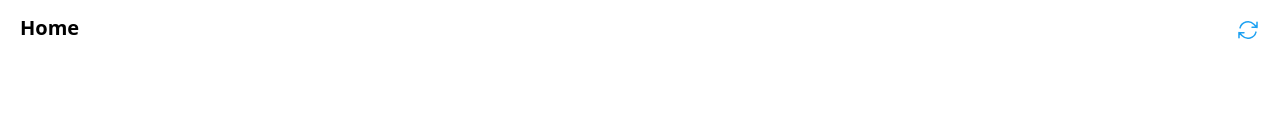
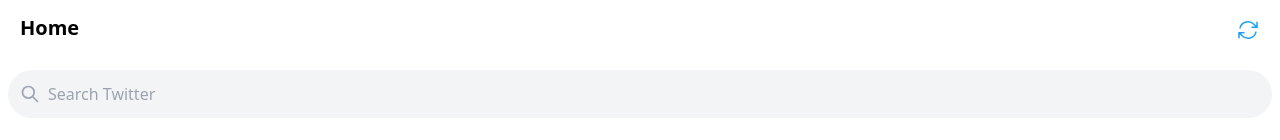
Before and after one commit to Gan-Tu/TwitterUIClone, a Next.js app: page / in a window 1280 px wide. Shown: the part 430-570 px from the top of the page. Built offline with nearby package versions, Linux system fonts and the light colour scheme.

Commit message:
add search box on RHS

```diff
--- a/components/Icons.tsx
+++ b/components/Icons.tsx
@@ -171,3 +171,22 @@ export const RefreshIcon = ({ className }: DefaultProps) => {
     </svg>
   );
 };
+
+export const SearchIcon = ({ className }: DefaultProps) => {
+  return (
+    <svg
+      xmlns="http://www.w3.org/2000/svg"
+      fill="none"
+      viewBox="0 0 24 24"
+      stroke="currentColor"
+      strokeWidth={2}
+      className={className}
+    >
+      <path
+        strokeLinecap="round"
+        strokeLinejoin="round"
+        d="M21 21l-6-6m2-5a7 7 0 11-14 0 7 7 0 0114 0z"
+      />
+    </svg>
+  );
+};
--- /dev/null
+++ b/components/RHS.js
@@ -0,0 +1,19 @@
+import React from "react";
+import { SearchIcon } from "./Icons";
+
+function RHS() {
+  return (
+    <div className="mt-2 px-2">
+      <div className="flex items-center space-x-2 bg-gray-100 rounded-full p-3">
+        <SearchIcon className="h-5 w-5 text-gray-400" />
+        <input
+          type="text"
+          placeholder="Search Twitter"
+          className="bg-transparent outline-none flex-1"
+        />
+      </div>
+    </div>
+  );
+}
+
+export default RHS;
--- a/pages/index.tsx
+++ b/pages/index.tsx
@@ -2,6 +2,7 @@ import type { NextPage } from "next";
 import Head from "next/head";
 import Sidebar from "../components/Sidebar";
 import Feed from "../components/Feed";
+import RHS from "../components/RHS";
 
 const Home: NextPage = () => {
   return (
@@ -13,6 +14,7 @@ const Home: NextPage = () => {
       <main>
         <Sidebar />
         <Feed />
+        <RHS />
       </main>
     </div>
   );
```
